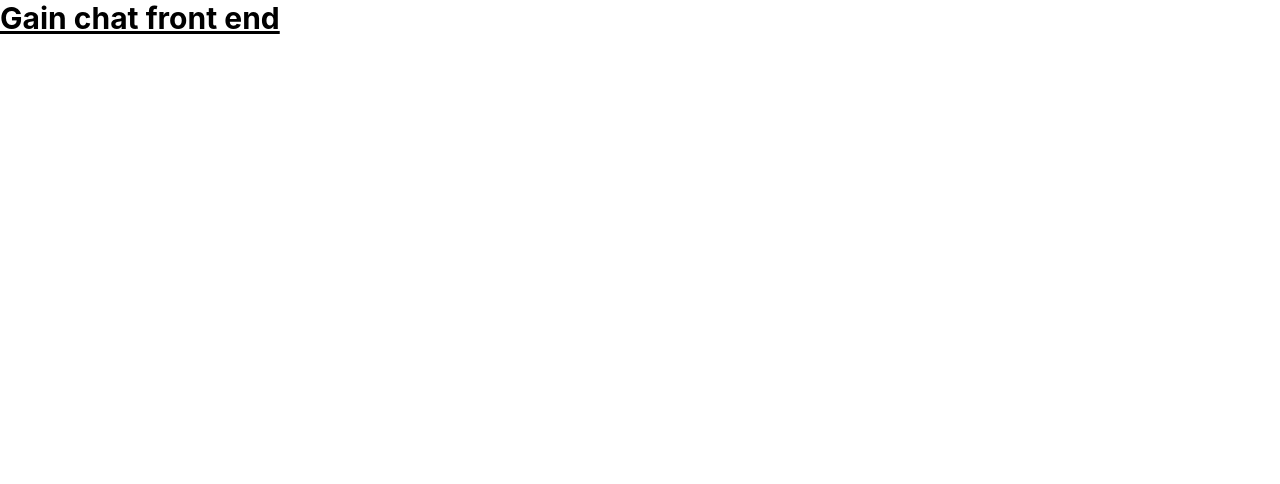
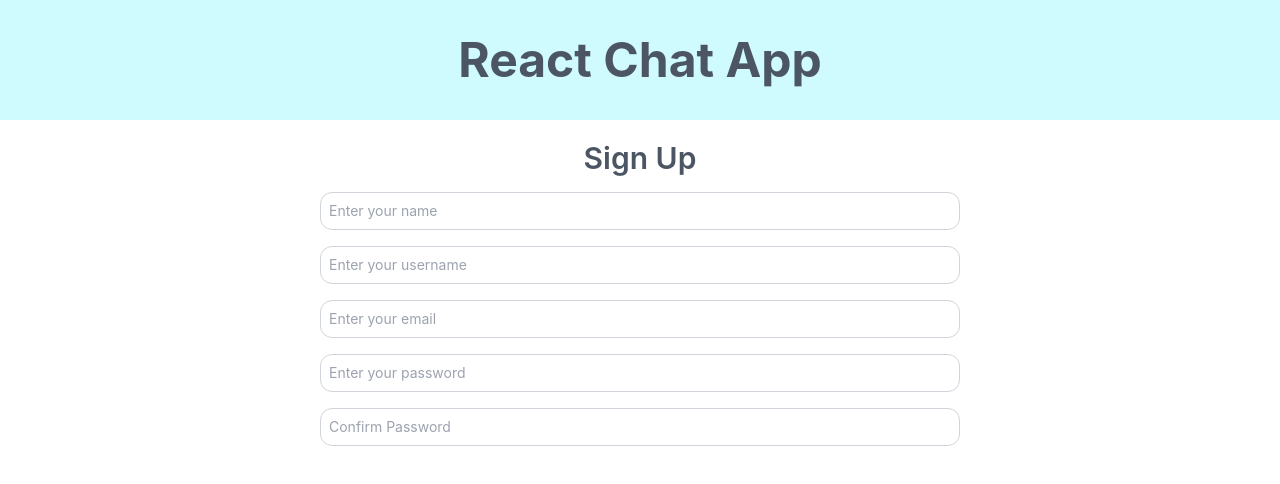
Before and after one commit to haroon97/chat-app-react, a React (Create React App) app: page /register in a window 1280 px wide. Shown: the top 484 px of the page. Built offline with nearby package versions, Linux system fonts and the light colour scheme.

Commit message:
basic forms for sign in and sign up

```diff
--- a/package.json
+++ b/package.json
@@ -8,6 +8,7 @@
     "@testing-library/user-event": "^13.5.0",
     "react": "^17.0.2",
     "react-dom": "^17.0.2",
+    "react-router-dom": "^6.2.2",
     "react-scripts": "5.0.0",
     "web-vitals": "^2.1.4"
   },
--- a/src/App.js
+++ b/src/App.js
@@ -1,8 +1,15 @@
+import { Routes, Route } from "react-router-dom";
+import Chat from "./pages/chat";
+import Login from "./pages/login";
+import Register from "./pages/register";
+
 function App() {
   return (
-    <div>
-      <h1 className="text-3xl font-bold underline">Gain chat front end</h1>
-    </div>
+    <Routes>
+      <Route path="/" element={<Login />} />
+      <Route path="/register" element={<Register />} />
+      <Route path="/chat" element={<Chat />} />
+    </Routes>
   );
 }
 
--- /dev/null
+++ b/src/components/input.js
@@ -0,0 +1,11 @@
+const Input = ({ type, placeholder }) => {
+  return (
+    <input
+      type={type}
+      className="border border-gray-300 focus:outline-none focus:border-gray-400 text-gray-600 rounded-xl p-2 w-3/6 text-sm"
+      placeholder={placeholder}
+    />
+  );
+};
+
+export default Input;
--- /dev/null
+++ b/src/components/layout.js
@@ -0,0 +1,12 @@
+import TitleBanner from "./titleBanner";
+
+const Layout = ({ children }) => {
+  return (
+    <div>
+      <TitleBanner />
+      {children}
+    </div>
+  );
+};
+
+export default Layout;
--- /dev/null
+++ b/src/components/titleBanner.js
@@ -0,0 +1,11 @@
+const TitleBanner = () => {
+  return (
+    <div className="bg-cyan-100 py-9">
+      <h1 className="text-5xl text-gray-600 text-center font-bold">
+        React Chat App
+      </h1>
+    </div>
+  );
+};
+
+export default TitleBanner;
--- /dev/null
+++ b/src/config/authConfig.js
@@ -0,0 +1,33 @@
+export const registerConfig = [
+  {
+    type: "text",
+    placeholder: "Enter your name",
+  },
+  {
+    type: "text",
+    placeholder: "Enter your username",
+  },
+  {
+    type: "email",
+    placeholder: "Enter your email",
+  },
+  {
+    type: "password",
+    placeholder: "Enter your password",
+  },
+  {
+    type: "password",
+    placeholder: "Confirm Password",
+  },
+];
+
+export const loginConfig = [
+  {
+    type: "text",
+    placeholder: "Enter your username",
+  },
+  {
+    type: "password",
+    placeholder: "Enter your password",
+  },
+];
--- a/src/index.js
+++ b/src/index.js
@@ -1,14 +1,17 @@
-import React from 'react';
-import ReactDOM from 'react-dom';
-import './index.css';
-import App from './App';
-import reportWebVitals from './reportWebVitals';
+import React from "react";
+import ReactDOM from "react-dom";
+import { BrowserRouter } from "react-router-dom";
+import "./index.css";
+import App from "./App";
+import reportWebVitals from "./reportWebVitals";
 
 ReactDOM.render(
-  <React.StrictMode>
-    <App />
-  </React.StrictMode>,
-  document.getElementById('root')
+  <BrowserRouter>
+    <React.StrictMode>
+      <App />
+    </React.StrictMode>
+  </BrowserRouter>,
+  document.getElementById("root")
 );
 
 // If you want to start measuring performance in your app, pass a function
--- /dev/null
+++ b/src/pages/chat.js
@@ -0,0 +1,5 @@
+const Chat = () => {
+  return <h1>Chat Page</h1>;
+};
+
+export default Chat;
--- /dev/null
+++ b/src/pages/login.js
@@ -0,0 +1,24 @@
+import Input from "../components/input";
+import Layout from "../components/layout";
+import { loginConfig } from "../config/authConfig";
+
+const Login = () => {
+  return (
+    <Layout>
+      <div className="pt-5">
+        <h1 className="text-3xl text-gray-600 text-center font-semibold">
+          Sign In
+        </h1>
+        <form className="pt-2">
+          {loginConfig.map((config) => (
+            <div className="flex justify-center flex-col items-center py-2">
+              <Input type={config.type} placeholder={config.placeholder} />
+            </div>
+          ))}
+        </form>
+      </div>
+    </Layout>
+  );
+};
+
+export default Login;
--- /dev/null
+++ b/src/pages/register.js
@@ -0,0 +1,24 @@
+import Input from "../components/input";
+import Layout from "../components/layout";
+import { registerConfig } from "../config/authConfig";
+
+const Register = () => {
+  return (
+    <Layout>
+      <div className="pt-5">
+        <h1 className="text-3xl text-gray-600 text-center font-semibold">
+          Sign Up
+        </h1>
+        <form className="pt-2">
+          {registerConfig.map((config) => (
+            <div className="flex justify-center flex-col items-center py-2">
+              <Input type={config.type} placeholder={config.placeholder} />
+            </div>
+          ))}
+        </form>
+      </div>
+    </Layout>
+  );
+};
+
+export default Register;
```
Also changed, not shown: 1 other file (tests, documents, lock files or other folders).
